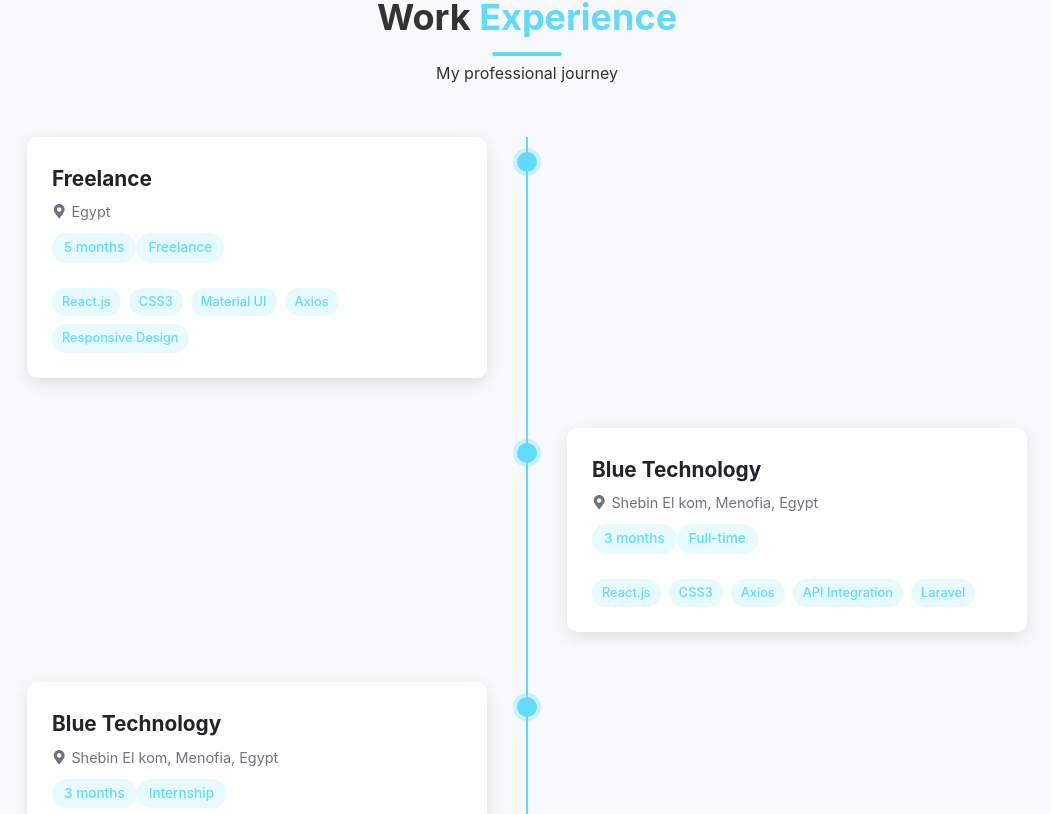
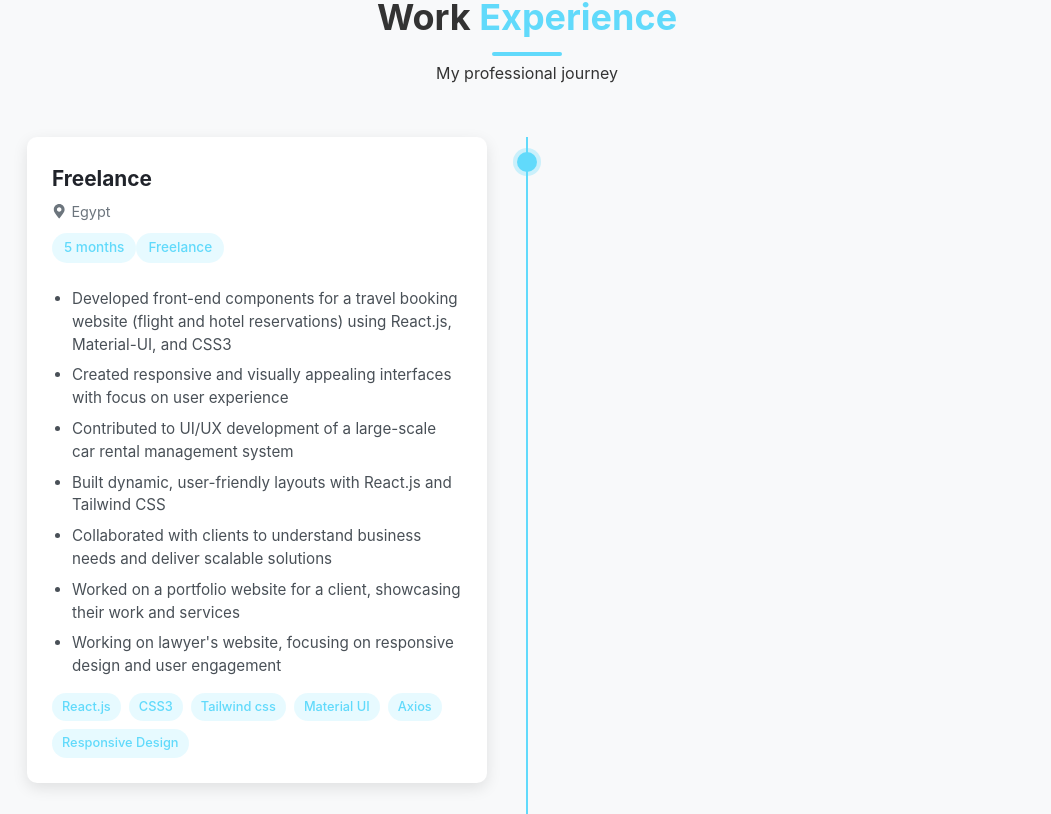
Before and after one commit to TasneemMhmd/Tasneem-portfolio, a React (Create React App) app: page / in a window 1280 px wide. Shown: the part 6626-7440 px from the top of the page, without its empty margins (113-1164 px from the left). Built offline with nearby package versions, Linux system fonts and the light colour scheme.

Commit message:
update projects

```diff
--- a/src/components/sections/Experience.jsx
+++ b/src/components/sections/Experience.jsx
@@ -37,8 +37,8 @@ const Experience = () => {
                                 <h3 className="timeline-date">{item.type}</h3>
                                 <div className="timeline-role">{item.role}</div>
                                 <ul className="timeline-description">
-                                    {item.responsibilities?.map((responsibility, idx) => (
-                                        <li key={idx}>{responsibility}</li>
+                                    {item.description?.map((description, idx) => (
+                                        <li key={idx}>{description}</li>
                                     ))}
                                 </ul>
                                 <div className="timeline-tech">
--- a/src/data/experience.js
+++ b/src/data/experience.js
@@ -16,7 +16,7 @@ const experienceData = [
             "Worked on a portfolio website for a client, showcasing their work and services",
             "Working on lawyer's website, focusing on responsive design and user engagement"
         ],
-        technologies: ["React.js", "CSS3", "Material UI", "Axios", "Responsive Design"]
+        technologies: ["React.js", "CSS3", "Tailwind css", "Material UI", "Axios", "Responsive Design"]
     },
     {
         id: 2,
```
